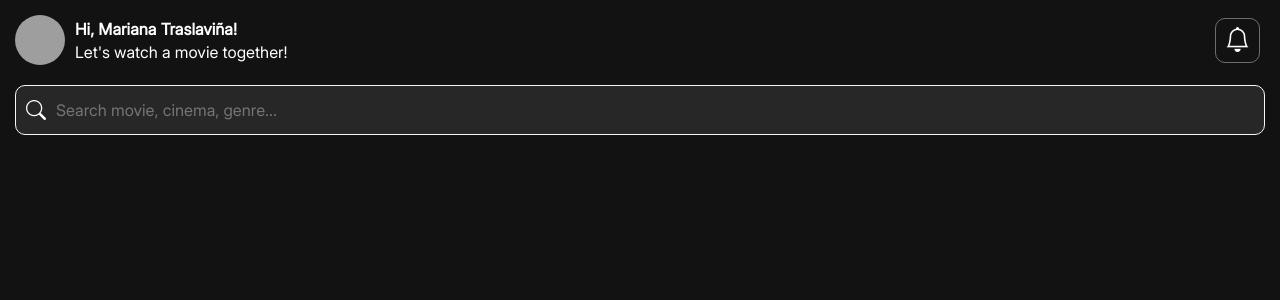
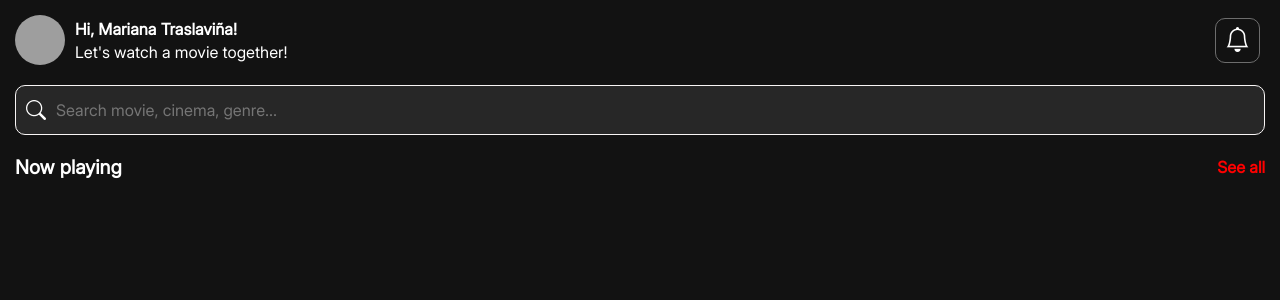
Before and after one commit to MarianaTraslavinaSarmiento/proyectoMongoII, a Vue app: page / in a window 1280 px wide. Shown: the top 300 px of the page. Built offline with nearby package versions, Linux system fonts and the light colour scheme; grey boxes are pictures that could not be loaded.

Commit message:
feat: :construction: carousel of the movies in progress

```diff
--- a/src/App.vue
+++ b/src/App.vue
@@ -2,6 +2,7 @@
 import { RouterLink, RouterView } from 'vue-router'
 import  HeaderUser  from '../src/components/HeaderUser.vue'
 import SearchInput from '../src/components/SearchInput.vue'
+import moviesCarousel from '../src/components/moviesCarousel.vue'
 </script>
 
 <template>
@@ -10,6 +11,7 @@ import SearchInput from '../src/components/SearchInput.vue'
 
   <HeaderUser />
   <SearchInput />
+  <moviesCarousel />
 
   </main>
 
--- /dev/null
+++ b/src/components/moviesCarousel.vue
@@ -0,0 +1,58 @@
+<script setup>
+
+import { ref, onMounted } from 'vue';
+import axios from 'axios'
+
+const movie = ref([])
+let index = 0
+
+const moviesFetch = async()=>{
+    try {
+        const res = await axios.get('');
+        movie.value = res.data;
+    } catch (error) {
+        console.error(error)
+    }
+}
+
+
+
+
+
+
+
+</script>
+
+<template>
+
+    <div class="now__playing">
+        <p>Now playing</p>
+        <p>See all</p>
+    </div>
+
+
+</template>
+
+<style scoped>
+
+   .now__playing {
+    padding: 5px 15px 0px 15px;
+    display: flex;
+    justify-content: space-between;
+    align-items: center;
+   }
+
+   .now__playing p:first-child{
+    color: var(--color-white);
+    font-weight: bold;
+    font-size: 1.2em;
+   }
+
+   .now__playing :last-child{
+    color: var(--color-red);
+    font-weight: bold;
+    font-size: 1em;
+   }
+
+
+</style>
```
